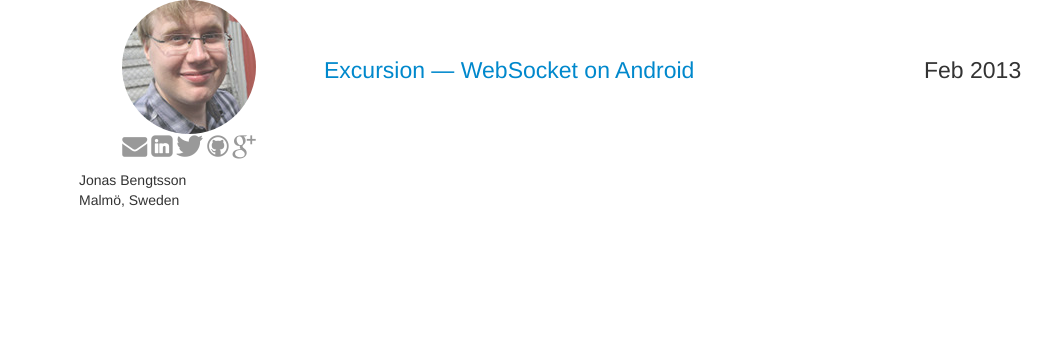
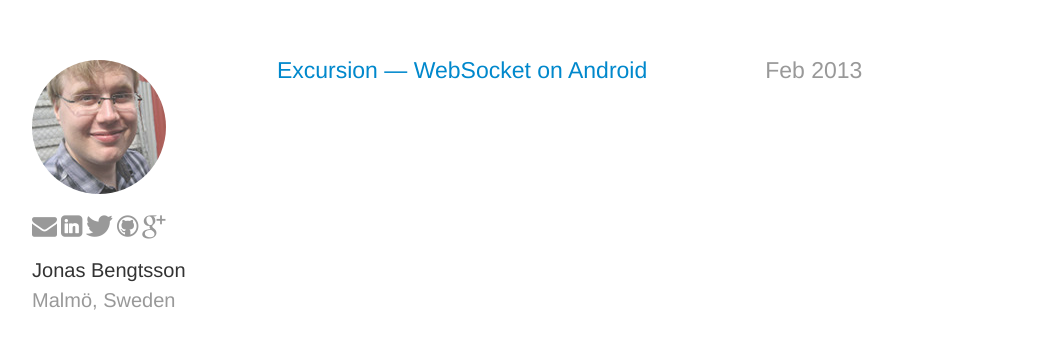
Before and after one commit to jonasb/jonasb.github.com, a Jekyll site: the page built from index.html, in a window 1280 px wide. Shown: the top 349 px of the page, without its empty margins (31-1083 px from the left). Built offline with Jekyll 4.4.1, drawn with Linux system fonts in a browser that asks for light colours.

Commit message:
tweak layout

```diff
--- a/_layouts/default.html
+++ b/_layouts/default.html
@@ -10,37 +10,28 @@
     <link href="http://jonasb.github.com/atom.xml" rel="alternate" title="jonasb" type="application/atom+xml" />
   </head>
   <body>
-    <div class="container">
-      <div id="sidebar" class='visible-phone span2'>
-        <ul>
-          <li><a href='/'>Home</a></li>
-          <li><span class="gray">Jonas Bengtsson</span></li>
-          <li><a href="mailto:jonas.b@gmail.com">jonas.b@gmail.com</a></li>
-          <li><a href="http://twitter.com/jonasb">@jonasb</a></li>
-        </ul>
-      </div>
-
-      <div id="sidebar" class="hidden-phone span3 affix">
-        <section>
-          <p class="text-center">
-          <a href="/"><img id="avatar" src="/static/images/avatar.jpg"></a><br>
+    <div class="container-fluid">
+      <div class="row-fluid">
+        <div class="span3">
+          <div id="sidebar">
+            <a href="/"><img id="avatar" class="img-circle" src="/static/images/avatar.jpg"></a><br>
 
             <a href="mailto:jonas.b@gmail.com" title="E-mail"><i class="icon-envelope-alt"></i></a>
             <a href="http://se.linkedin.com/in/jonasbengtsson/" title="LinkedIn"><i class="icon-linkedin-sign"></i></a>
             <a href="http://twitter.com/jonasb" title="Twitter"><i class="icon-twitter"></i></a>
             <a href="http://github.com/jonasb" title="GitHub"><i class="icon-github"></i></a>
             <a href="https://plus.google.com/102595450120395672452?rel=author" title="Google+"><i class="icon-google-plus"></i></a>
-          </p>
 
-          <ul id="me">
+            <ul id="me" class="unstyled">
               <li>Jonas Bengtsson</span></li>
-            <li>Malmö, Sweden</li>
+              <li class="muted">Malmö, Sweden</li>
             </ul>
-
-        </section>
           </div>
-
+        </div>
+        <div class="span9">
           {{ content }}
+        </div>
+      </div>
     </div>
   </body>
 </html>
--- a/index.html
+++ b/index.html
@@ -3,13 +3,11 @@ layout: default
 title: Jonas Bengtsson
 ---
 
-<div class="row">
-<ul id="posts" class="offset3 span9">
-  {% for post in site.posts %}
-    <li class="row">
-      <a class="span6" href="{{ post.url }}">{{ post.title }}</a>
-      <span class="span3">{{ post.date | date: "%b %Y" }}</span>
-    </li>
-  {% endfor %}
+<ul id="posts" class="unstyled">
+{% for post in site.posts %}
+  <li class="row">
+    <a class="span6" href="{{ post.url }}">{{ post.title }}</a>
+    <span class="span3 muted">{{ post.date | date: "%b %Y" }}</span>
+  </li>
+{% endfor %}
 </ul>
-</div>
--- a/static/css/style.css
+++ b/static/css/style.css
@@ -1,10 +1,20 @@
-#sidebar ul {
-  list-style: none;
+#sidebar {
+  margin: 40px auto 0px auto;
+  width: 200px;
+}
+
+#me {
+  margin: 20px 0px;
+  font-size: 20px;
+}
+
+#me li {
+  margin: 10px 0px;
 }
 
 #avatar {
-  border-radius: 50%;
   opacity: 0.8;
+  margin: 20px 0px;
 }
 
 #sidebar i {
@@ -24,7 +34,11 @@
 }
 
 ul#posts {
-  list-style: none;
   font-size: 23px;
   margin-top: 60px;
 }
+
+#date-header {
+  font-size: 23px;
+  margin: 20px 0px;
+}
```
Also changed, not shown: _layouts/post.html (+4 -8 lines). Lines whose indentation alone changed are shown as unchanged.
